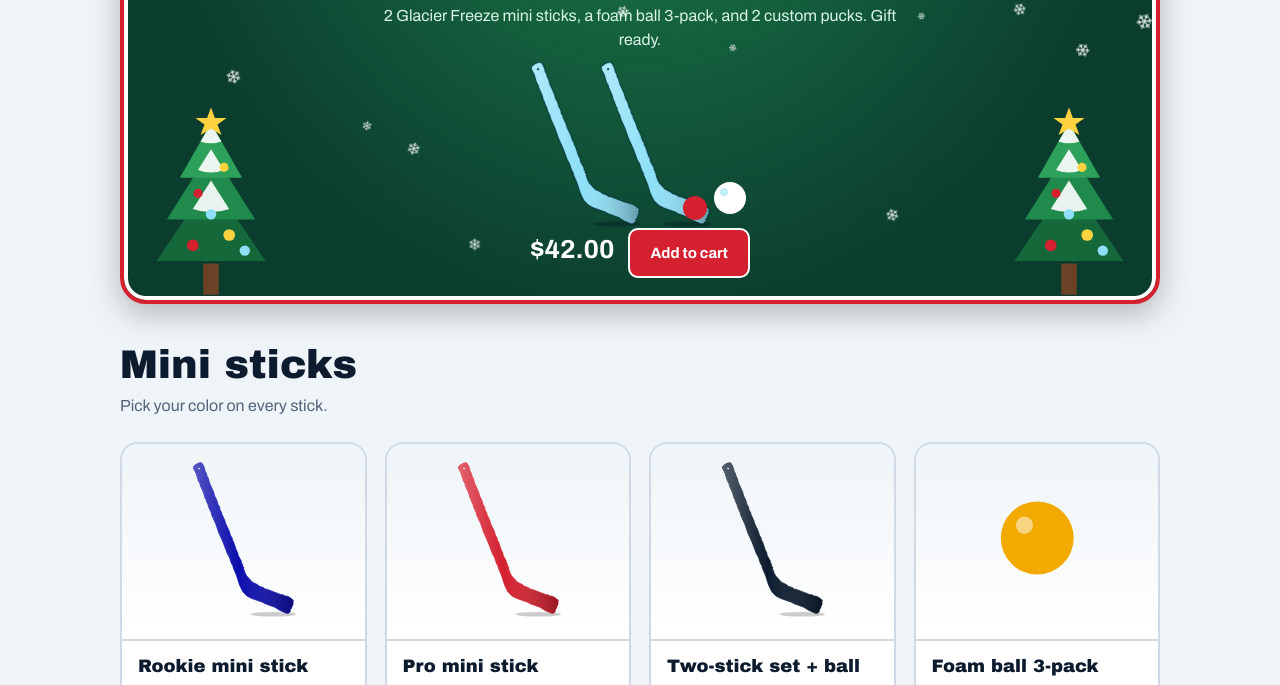
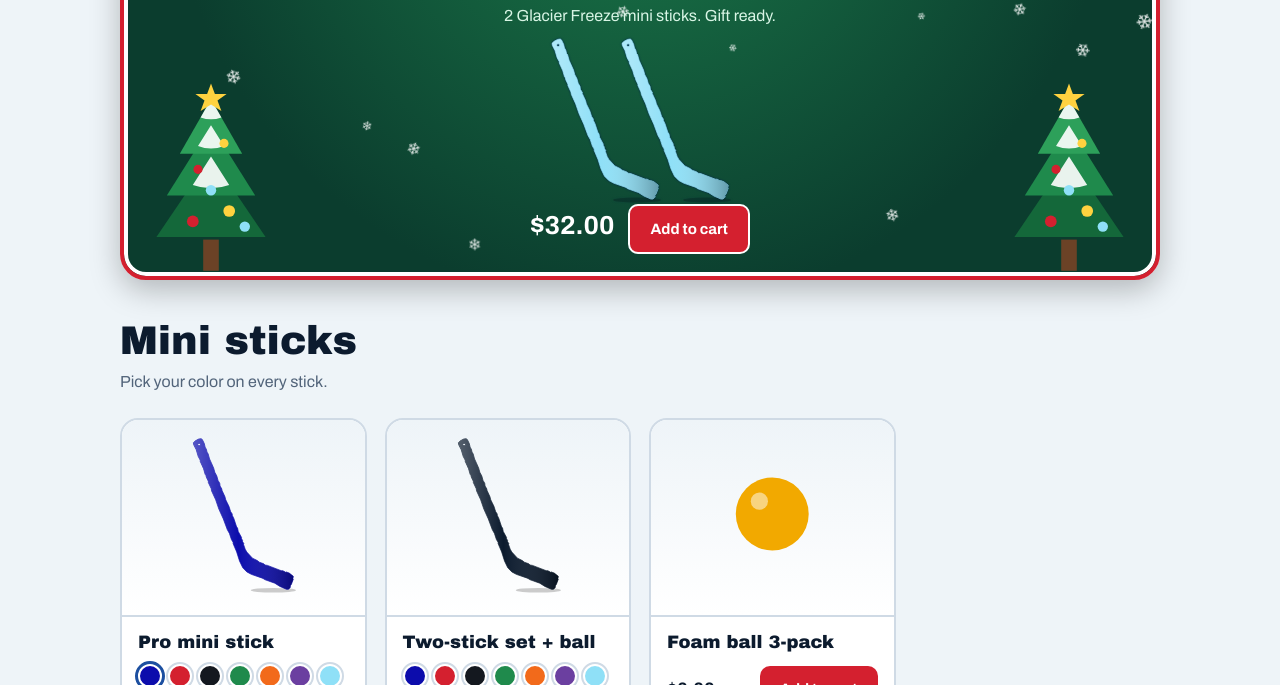
Before and after one commit to Svazny79/project, a plain HTML site: page index.html in a window 1280 px wide. Shown: the part 613-1298 px from the top of the page. Drawn offline with Linux system fonts and the light colour scheme.

Commit message:
Update index.html

```diff
--- a/index.html
+++ b/index.html
@@ -108,9 +108,9 @@ footer{border-top:3px solid var(--red);background:var(--surface);padding:28px 0;
     <div class="xmas-mid">
       <span class="tag">❄ HOLIDAY SPECIAL</span>
       <h2>Christmas bundle in <span>Glacier Freeze</span></h2>
-      <p>2 Glacier Freeze mini sticks, a foam ball 3-pack, and 2 custom pucks. Gift ready.</p>
+      <p>2 Glacier Freeze mini sticks. Gift ready.</p>
       <div class="xmas-art" id="xmasArt" aria-hidden="true"></div>
-      <div><span class="price">$42.00</span><button class="btn" id="addBundle" type="button">Add to cart</button></div>
+      <div><span class="price">$32.00</span><button class="btn" id="addBundle" type="button">Add to cart</button></div>
     </div>
     <div class="trees" id="treeR" aria-hidden="true"></div>
   </div>
@@ -171,7 +171,7 @@ function stickArt(c, isBall){
 }
 function bundleArt(c){
   const f = 'style="filter:drop-shadow(0 0 1.2px rgba(0,30,80,.9))"';
-  return '<svg viewBox="0 0 230 170" height="170"><svg '+f+' x="0" width="120" height="170" viewBox="0 0 120 170">'+stickInner(c)+'</svg><svg '+f+' x="70" width="120" height="170" viewBox="0 0 120 170">'+stickInner(c)+'</svg><circle cx="205" cy="140" r="16" fill="#fff"/><circle cx="199" cy="134" r="4" fill="#bfeefc"/><circle cx="170" cy="150" r="12" fill="#d4202f"/></svg>';
+  return '<svg viewBox="0 0 190 170" height="170"><svg '+f+' x="0" width="120" height="170" viewBox="0 0 120 170">'+stickInner(c)+'</svg><svg '+f+' x="70" width="120" height="170" viewBox="0 0 120 170">'+stickInner(c)+'</svg></svg>';
 }
 function tree(){
   return '<svg viewBox="0 0 100 150"><rect x="44" y="122" width="12" height="24" fill="#6b4226"/><path d="M50 58L92 120H8Z" fill="#14683a"/><path d="M50 34L84 88H16Z" fill="#1f8a4c"/><path d="M50 14L74 56H26Z" fill="#2da05a"/><path d="M50 14L58 28Q50 31 42 28ZM50 34L60 50Q50 54 40 50ZM50 58L64 80Q50 85 36 80Z" fill="#fff" opacity=".9"/><polygon points="50,2 53,10 62,10 55,15 58,23 50,18 42,23 45,15 38,10 47,10" fill="#ffd23f"/><circle cx="36" cy="108" r="4.5" fill="#d4202f"/><circle cx="64" cy="100" r="4.5" fill="#ffd23f"/><circle cx="50" cy="84" r="4" fill="#8fe0f7"/><circle cx="40" cy="68" r="3.5" fill="#d4202f"/><circle cx="60" cy="48" r="3.5" fill="#ffd23f"/><circle cx="76" cy="112" r="4" fill="#8fe0f7"/></svg>';
@@ -194,8 +194,7 @@ for(let i=0;i<16;i++){
 const STICK_COLORS = [["Royal blue","#0c0cac"],["Red","#d4202f"],["Black","#14181f"],["Green","#1f8a4c"],["Orange","#f26a1b"],["Purple","#6b3fa0"],["Glacier Freeze",GLACIER]];
 const colorName = h => (STICK_COLORS.find(c => c[1] === h) || ["Custom"])[0];
 const PRODUCTS = [
-  {id:"rookie", name:"Rookie mini stick", price:12, color:"#0c0cac"},
-  {id:"pro", name:"Pro mini stick", price:18, color:"#d4202f"},
+  {id:"pro", name:"Pro mini stick", price:18, color:"#0c0cac"},
   {id:"set", name:"Two-stick set + ball", price:30, color:"#0c1b2e"},
   {id:"balls", name:"Foam ball 3-pack", price:6, color:"#f2a900"}
 ];
@@ -264,7 +263,7 @@ document.addEventListener("click", e => {
   const r = e.target.closest("[data-rm]");
   if(r){ cart.splice(Number(r.dataset.rm),1); renderCart(); }
 });
-$("addBundle").onclick = () => addItem({key:"xmas",name:"Christmas bundle",price:42,qty:1,detail:"2 Glacier Freeze sticks, foam ball 3-pack, 2 custom pucks (email us the names and numbers)"});
+$("addBundle").onclick = () => addItem({key:"xmas",name:"Christmas bundle",price:32,qty:1,detail:"2 Glacier Freeze mini sticks"});
 $("addPuck").onclick = () => {
   const q = Math.max(1, Math.min(99, parseInt($("puckQty").value) || 1));
   const cName = (PUCK_COLORS.find(c=>c[1]===puck.color)||[""])[0], tName = (TEXT_COLORS.find(c=>c[1]===puck.text)||[""])[0];
```
